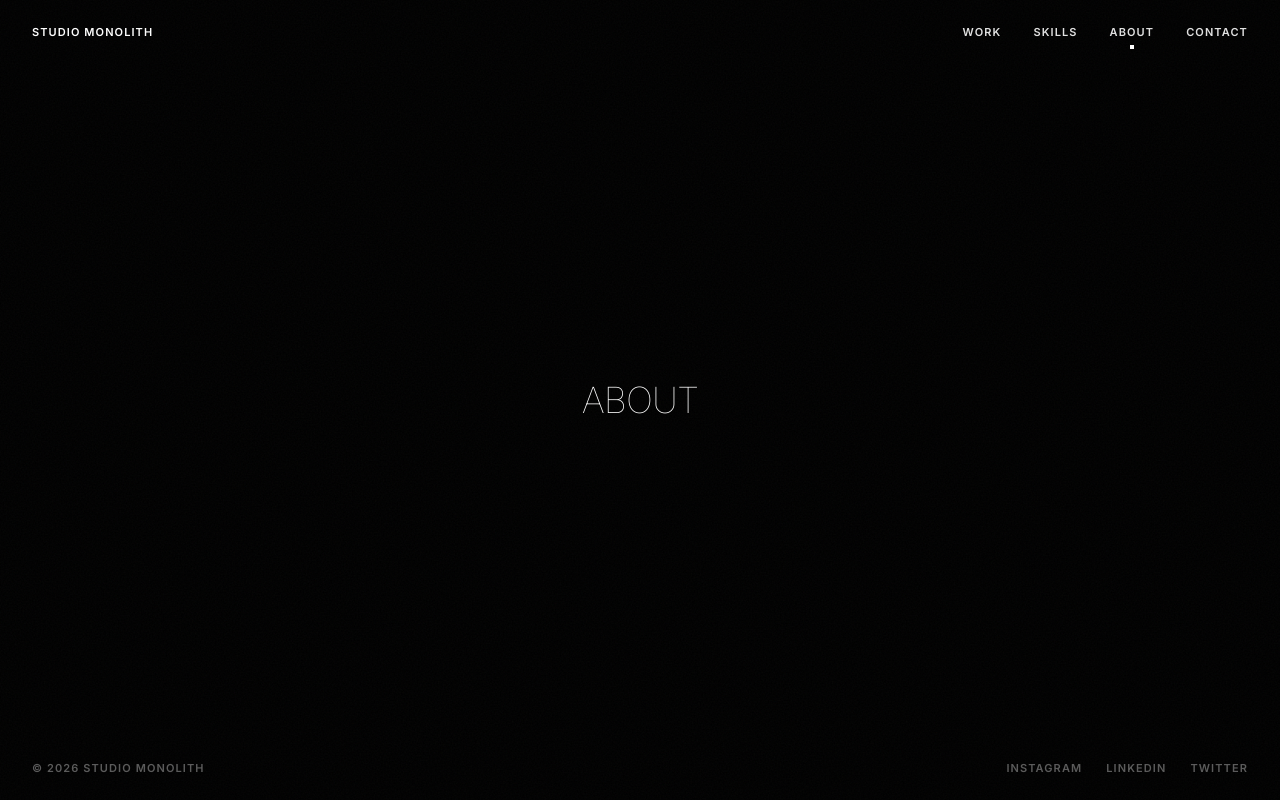
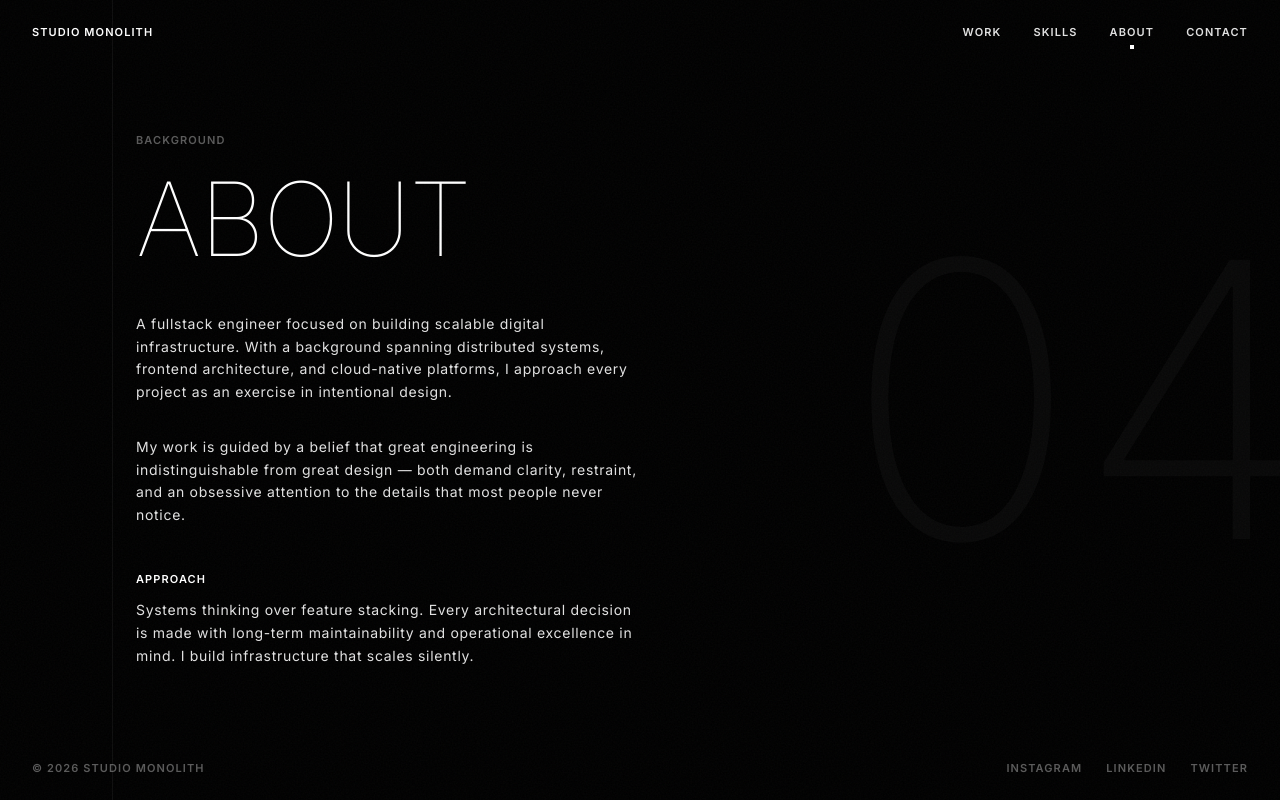
Before and after one commit to rtmkvtn/personal-site, a Next.js app: page /about in a window 1280 px wide. Built offline with nearby package versions, Linux system fonts and the light colour scheme.

Commit message:
feat(about): build About page with bio and approach sections
Closes #7

```diff
--- a/src/app/about/page.tsx
+++ b/src/app/about/page.tsx
@@ -1,7 +1,48 @@
 export default function AboutPage() {
   return (
-    <main className="flex flex-1 items-center justify-center">
-      <h1 className="text-primary font-thin text-4xl tracking-tight">ABOUT</h1>
+    <main className="relative flex flex-1 overflow-hidden">
+      <span className="pointer-events-none absolute right-[-2rem] top-1/2 -translate-y-1/2 select-none text-[clamp(15rem,30vw,25rem)] font-extralight leading-none text-primary/[0.03]">
+        04
+      </span>
+
+      <div className="absolute left-[7rem] top-0 h-full w-px bg-outline-variant/20" />
+
+      <div className="relative z-10 flex flex-col justify-center pl-[8.5rem] pr-16">
+        <p className="mb-6 text-[0.6875rem] font-semibold uppercase tracking-[0.1em] text-on-surface/40">
+          Background
+        </p>
+
+        <h1 className="text-[clamp(3.5rem,8vw,8rem)] font-thin leading-[0.9] tracking-[-0.02em] text-primary">
+          ABOUT
+        </h1>
+
+        <div className="mt-12 max-w-lg">
+          <p className="text-[0.875rem] font-normal leading-relaxed tracking-[0.05em] text-on-surface">
+            A fullstack engineer focused on building scalable digital
+            infrastructure. With a background spanning distributed systems,
+            frontend architecture, and cloud-native platforms, I approach
+            every project as an exercise in intentional design.
+          </p>
+
+          <p className="mt-8 text-[0.875rem] font-normal leading-relaxed tracking-[0.05em] text-on-surface">
+            My work is guided by a belief that great engineering is
+            indistinguishable from great design — both demand clarity,
+            restraint, and an obsessive attention to the details that most
+            people never notice.
+          </p>
+        </div>
+
+        <div className="mt-[2.75rem]">
+          <h2 className="text-[0.6875rem] font-semibold uppercase tracking-[0.1em] text-primary">
+            Approach
+          </h2>
+          <p className="mt-3 max-w-lg text-[0.875rem] font-normal leading-relaxed tracking-[0.05em] text-on-surface">
+            Systems thinking over feature stacking. Every architectural
+            decision is made with long-term maintainability and operational
+            excellence in mind. I build infrastructure that scales silently.
+          </p>
+        </div>
+      </div>
     </main>
   );
 }
```
